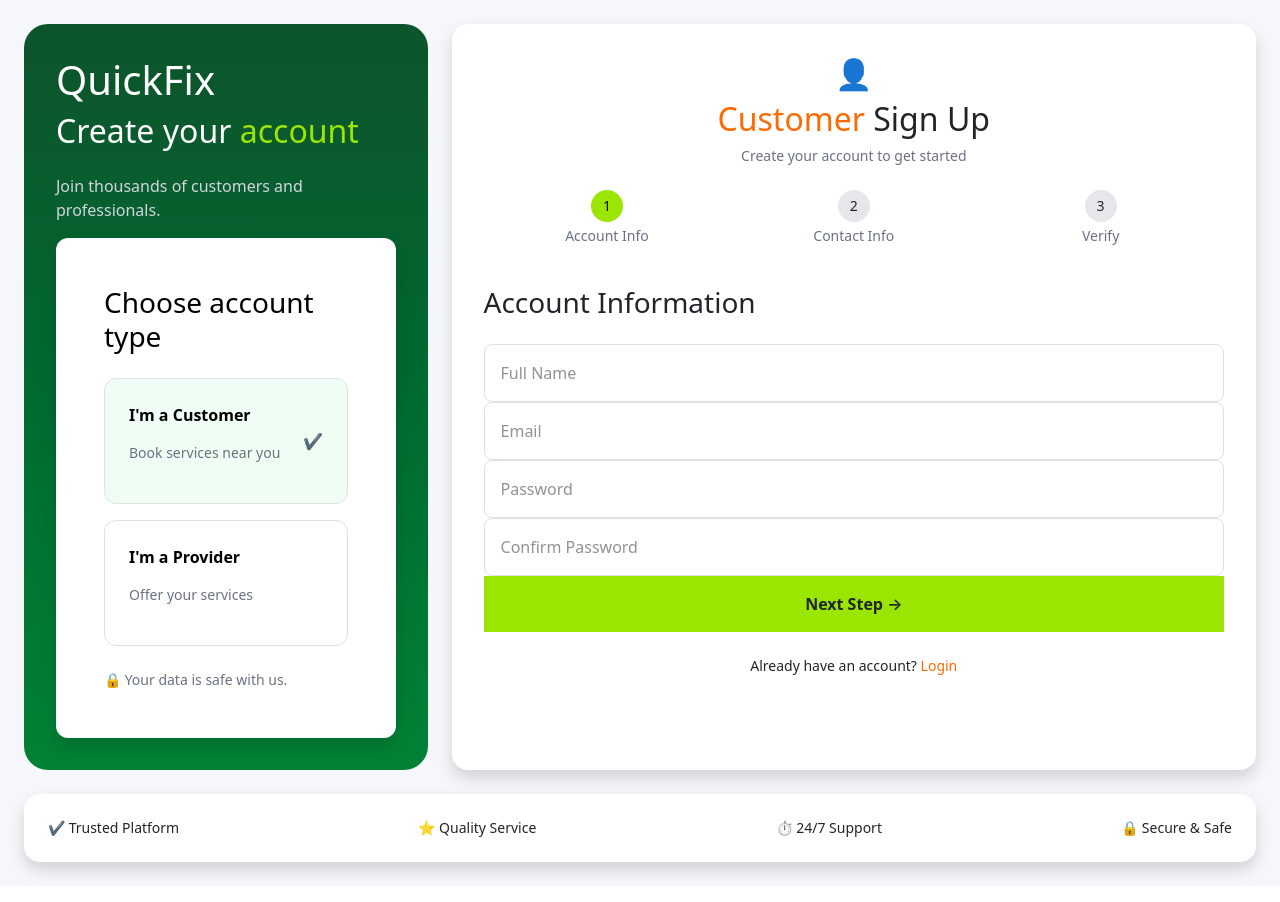
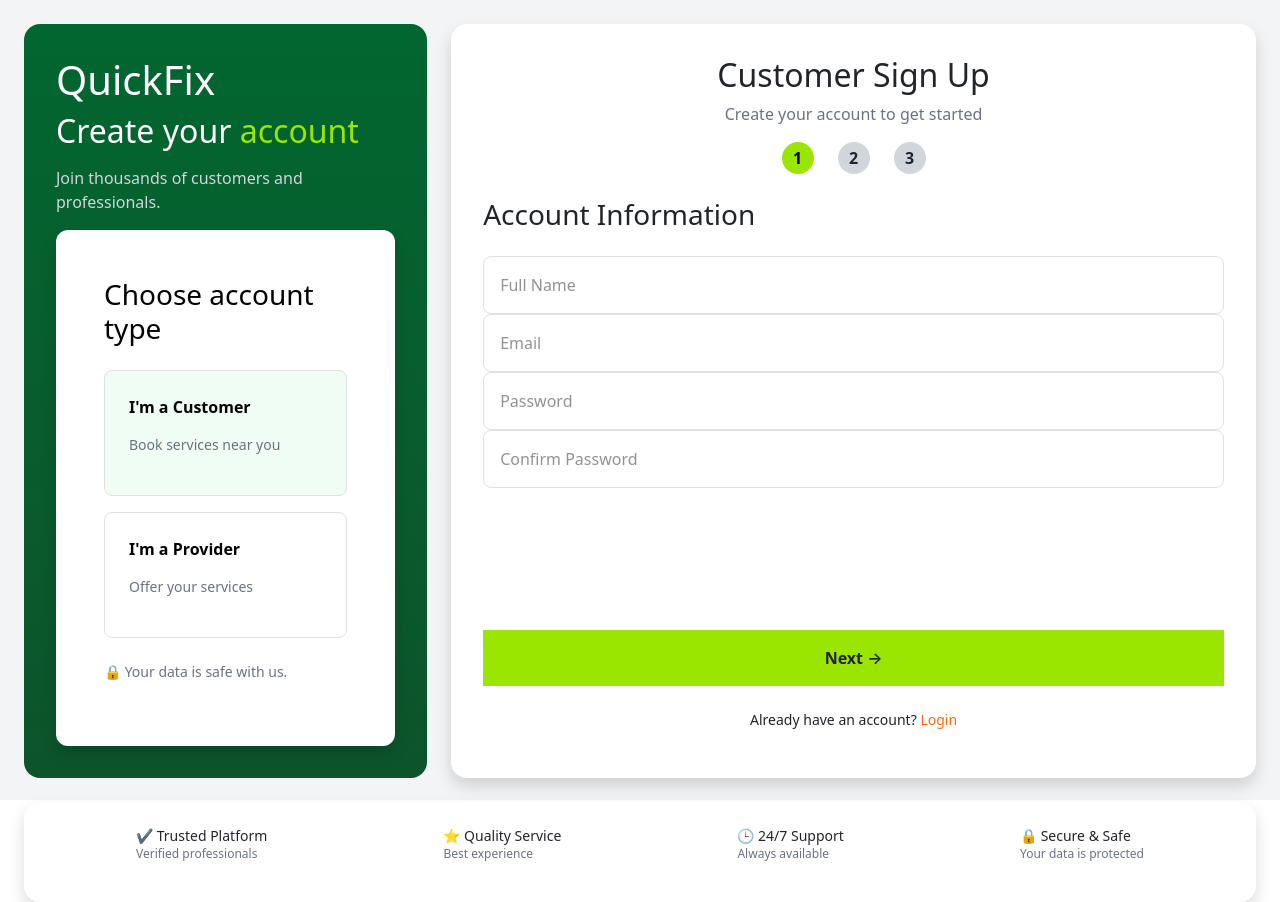
Before and after one commit to sheetalchaurasia21/QuickFix-Local-Repair-Service-Availability-Tracker, a React app in the folder frontend/: page /signup in a window 1280 px wide. Built offline with nearby package versions, Linux system fonts and the light colour scheme; the HTML template or start-up script is replaced by a standard one.

Commit message:
Signup Done

```diff
--- a/frontend/src/main.css
+++ b/frontend/src/main.css
@@ -1 +1,4 @@
 @import "tailwindcss";
+.input {
+  @apply w-full p-3 border rounded-lg;
+}
--- a/frontend/src/pages/Signup.jsx
+++ b/frontend/src/pages/Signup.jsx
@@ -2,163 +2,217 @@ import { useState } from "react";
 
 export default function Signup() {
   const [role, setRole] = useState("customer");
+  const [step, setStep] = useState(1);
 
-  const input =
-    "w-full p-3 border rounded-lg focus:outline-none focus:ring-2 focus:ring-lime-400";
+  const [form, setForm] = useState({
+    name: "",
+    email: "",
+    password: "",
+    confirmPassword: "",
+    businessType: "",
+    experience: "",
+    phone: "",
+    address: "",
+    agree: false,
+  });
+
+  const handleChange = (e) => {
+    const { name, value, type, checked } = e.target;
+    setForm({
+      ...form,
+      [name]: type === "checkbox" ? checked : value,
+    });
+  };
+
+  // ✅ STEP 1 VALIDATION
+  const validateStep1 = () => {
+    if (!form.name || !form.email || !form.password) {
+      alert("Fill all fields");
+      return false;
+    }
+    if (role === "customer" && form.password !== form.confirmPassword) {
+      alert("Passwords do not match");
+      return false;
+    }
+    return true;
+  };
+
+  const handleNext = () => {
+    if (step === 1 && !validateStep1()) return;
+    setStep(step + 1);
+  };
+
+  const handleSubmit = () => {
+    if (!form.agree) {
+      alert("Accept terms first");
+      return;
+    }
+    console.log(form);
+    alert("Signup Done 🚀");
+  };
 
   return (
-    <div className="min-h-screen bg-[#F5F7FA] flex flex-col">
+    <div className="h-screen flex flex-col bg-gray-100">
 
-      {/* MAIN */}
-      <div className="flex flex-1 p-6 gap-6">
+      {/* MAIN CONTENT */}
+      <div className="flex flex-1 p-4 gap-4">
 
-        {/* LEFT PANEL */}
-        <div className="w-1/3 bg-gradient-to-b from-green-900 to-green-700 text-white p-8 rounded-3xl flex flex-col justify-between">
+        {/* LEFT PANEL (UNCHANGED) */}
+        <div className="w-1/3 bg-gradient-to-b from-green-800 to-green-900 text-white rounded-2xl p-8 flex flex-col justify-between">
 
           <div>
-            <h1 className="text-xl font-bold mb-6">QuickFix</h1>
+            <h1 className="text-3xl font-bold">QuickFix</h1>
 
-            <h2 className="text-3xl font-bold">
+            <h2 className="text-2xl mt-8 font-semibold">
               Create your <span className="text-lime-400">account</span>
             </h2>
 
-            <p className="mt-4 text-gray-300">
+            <p className="mt-3 text-gray-300">
               Join thousands of customers and professionals.
             </p>
           </div>
 
-          {/* SELECT CARD */}
           <div className="bg-white text-black p-5 rounded-xl shadow">
+            <h3 className="font-semibold mb-4 text-lg">
+              Choose account type
+            </h3>
 
-            <h3 className="font-semibold mb-4">Choose account type</h3>
-
-            {/* CUSTOMER */}
             <div
               onClick={() => setRole("customer")}
-              className={`flex items-center justify-between p-4 rounded-xl mb-3 cursor-pointer border ${
+              className={`p-4 rounded-lg cursor-pointer mb-3 border ${
                 role === "customer"
-                  ? "bg-green-50 border-green-500"
+                  ? "border-green-500 bg-green-50"
                   : "border-gray-300"
               }`}
             >
-              <div>
               <p className="font-semibold">I'm a Customer</p>
               <p className="text-sm text-gray-500">
                 Book services near you
               </p>
             </div>
-              {role === "customer" && <span>✔</span>}
-            </div>
 
-            {/* PROVIDER */}
             <div
               onClick={() => setRole("provider")}
-              className={`flex items-center justify-between p-4 rounded-xl cursor-pointer border ${
+              className={`p-4 rounded-lg cursor-pointer border ${
                 role === "provider"
-                  ? "bg-green-50 border-green-500"
+                  ? "border-green-500 bg-green-50"
                   : "border-gray-300"
               }`}
             >
-              <div>
               <p className="font-semibold">I'm a Provider</p>
               <p className="text-sm text-gray-500">
                 Offer your services
               </p>
             </div>
-              {role === "provider" && <span>✔</span>}
-            </div>
 
-            <div className="mt-4 text-sm text-gray-500">
+            <p className="text-sm text-gray-500 mt-4">
               🔒 Your data is safe with us.
-            </div>
+            </p>
           </div>
         </div>
 
         {/* RIGHT PANEL */}
-        <div className="w-2/3 flex gap-6">
+        <div className="w-2/3 bg-white rounded-2xl shadow p-8 flex flex-col justify-between">
 
-          {/* FORM CARD */}
-          <div className="bg-white p-8 rounded-2xl shadow w-full">
-
-            {/* HEADER */}
-            <div className="text-center mb-6">
-              <div className="text-3xl mb-2">
-                {role === "customer" ? "👤" : "🧰"}
-              </div>
-
-              <h2 className="text-2xl font-bold">
-                <span className="text-orange-500">
-                  {role === "customer" ? "Customer" : "Provider"}
-                </span>{" "}
-                Sign Up
+          <div>
+            <h2 className="text-2xl font-bold text-center">
+              {role === "customer"
+                ? "Customer Sign Up"
+                : "Provider Sign Up"}
             </h2>
 
-              <p className="text-gray-500 text-sm">
+            <p className="text-center text-gray-500 mb-6">
               Create your account to get started
             </p>
-            </div>
 
-            {/* STEPS */}
-            <div className="flex justify-between items-center mb-6 text-sm">
-              {["1", "2", "3"].map((step, i) => (
-                <div key={i} className="flex-1 text-center">
-                  <div
-                    className={`w-8 h-8 mx-auto rounded-full flex items-center justify-center ${
-                      i === 0
-                        ? "bg-lime-400 text-black"
-                        : "bg-gray-200"
-                    }`}
-                  >
-                    {step}
-                  </div>
-                  <p className="mt-1 text-gray-500">
-                    {i === 0
-                      ? role === "customer"
-                        ? "Account Info"
-                        : "Business Info"
-                      : i === 1
-                      ? "Contact Info"
-                      : "Verify"}
-                  </p>
+            {/* STEP INDICATOR */}
+            <div className="flex justify-center items-center gap-6 mb-6">
+              {[1,2,3].map((s)=>(
+                <div key={s}
+                  className={`w-8 h-8 flex items-center justify-center rounded-full font-bold ${
+                    step===s ? "bg-lime-400 text-black":"bg-gray-300"
+                  }`}>
+                  {s}
                 </div>
               ))}
             </div>
 
-            {/* SECTION TITLE */}
-            <h3 className="font-semibold mb-4">
-              {role === "customer"
+            <h3 className="text-lg font-semibold mb-4">
+              {step === 1
+                ? role === "customer"
                   ? "Account Information"
-                : "Business Information"}
+                  : "Business Information"
+                : step === 2
+                ? "Additional Details"
+                : "Verification"}
             </h3>
 
             {/* FORM */}
-            <div className="space-y-3 ">
+            <div className="space-y-4">
 
-              {/* COMMON */}
-              <input className={input} placeholder="Full Name" />
-              <input className={input} placeholder="Email" />
-              <input type="password" className={input} placeholder="Password" />
+              {/* STEP 1 */}
+              {step === 1 && (
+                <>
+                  <input name="name" placeholder="Full Name" onChange={handleChange} className="w-full p-3 border rounded-lg" />
+                  <input name="email" placeholder="Email" onChange={handleChange} className="w-full p-3 border rounded-lg" />
+                  <input name="password" placeholder="Password" onChange={handleChange} className="w-full p-3 border rounded-lg" />
 
-              {/* CONDITIONAL */}
-              {role === "customer" ? (
+                  {role === "customer" && (
+                    <input name="confirmPassword" placeholder="Confirm Password" onChange={handleChange} className="w-full p-3 border rounded-lg" />
+                  )}
+
+                  {role === "provider" && (
                     <>
-                  <input className={input} placeholder="Confirm Password" />
+                      <input name="businessType" placeholder="Business Type" onChange={handleChange} className="w-full p-3 border rounded-lg" />
+                      <input name="experience" placeholder="Experience" onChange={handleChange} className="w-full p-3 border rounded-lg" />
                     </>
-              ) : (
-                <>
-                  <input className={input} placeholder="Business Type" />
-                  <input className={input} placeholder="Experience" />
+                  )}
                 </>
               )}
 
+              {/* STEP 2 */}
+              {step === 2 && (
+                <>
+                  <input name="phone" placeholder="Phone Number" onChange={handleChange} className="w-full p-3 border rounded-lg" />
+
+                  {role === "customer" ? (
+                    <input name="address" placeholder="Address" onChange={handleChange} className="w-full p-3 border rounded-lg" />
+                  ) : (
+                    <input placeholder="Service Area / City" className="w-full p-3 border rounded-lg" />
+                  )}
+                </>
+              )}
+
+              {/* STEP 3 */}
+              {step === 3 && (
+                <>
+                  <label className="flex gap-2">
+                    <input type="checkbox" name="agree" onChange={handleChange} />
+                    I agree to Terms & Conditions
+                  </label>
+                </>
+              )}
+            </div>
           </div>
 
-            {/* BUTTON */}
-            <button className="w-full mt-6 bg-lime-400 py-3 rounded-lg font-semibold hover:bg-lime-500">
-              Next Step →
+          {/* BUTTONS */}
+          <div>
+            {step < 3 ? (
+              <button
+                onClick={handleNext}
+                className="w-full bg-lime-400 py-3 rounded-lg font-semibold hover:bg-lime-500 transition"
+              >
+                Next →
               </button>
+            ) : (
+              <button
+                onClick={handleSubmit}
+                className="w-full bg-green-600 text-white py-3 rounded-lg font-semibold"
+              >
+                Sign Up
+              </button>
+            )}
 
-            {/* LOGIN */}
             <p className="text-center mt-4 text-sm">
               Already have an account?{" "}
               <span className="text-orange-500 cursor-pointer">
@@ -169,25 +223,24 @@ export default function Signup() {
         </div>
       </div>
 
-      {/* FOOTER */}
-      <div className="bg-white mx-6 mb-6 rounded-2xl shadow p-6 flex justify-between text-sm">
-
-        <div className="flex items-center gap-2">
+      {/* FOOTER (only text improved, layout same) */}
+      <div className="bg-white mx-4 mb-4 rounded-2xl shadow p-4 flex justify-around text-sm">
+        <div>
           ✔ Trusted Platform
+          <p className="text-xs text-gray-500">Verified professionals</p>
         </div>
-
-        <div className="flex items-center gap-2">
+        <div>
           ⭐ Quality Service
+          <p className="text-xs text-gray-500">Best experience</p>
         </div>
-
-        <div className="flex items-center gap-2">
-          ⏱ 24/7 Support
+        <div>
+          🕒 24/7 Support
+          <p className="text-xs text-gray-500">Always available</p>
         </div>
-
-        <div className="flex items-center gap-2">
+        <div>
           🔒 Secure & Safe
+          <p className="text-xs text-gray-500">Your data is protected</p>
         </div>
-
       </div>
     </div>
   );
```
Also changed, not shown: 1 other file (tests, documents, lock files or other folders). Lines whose indentation alone changed are shown as unchanged.
